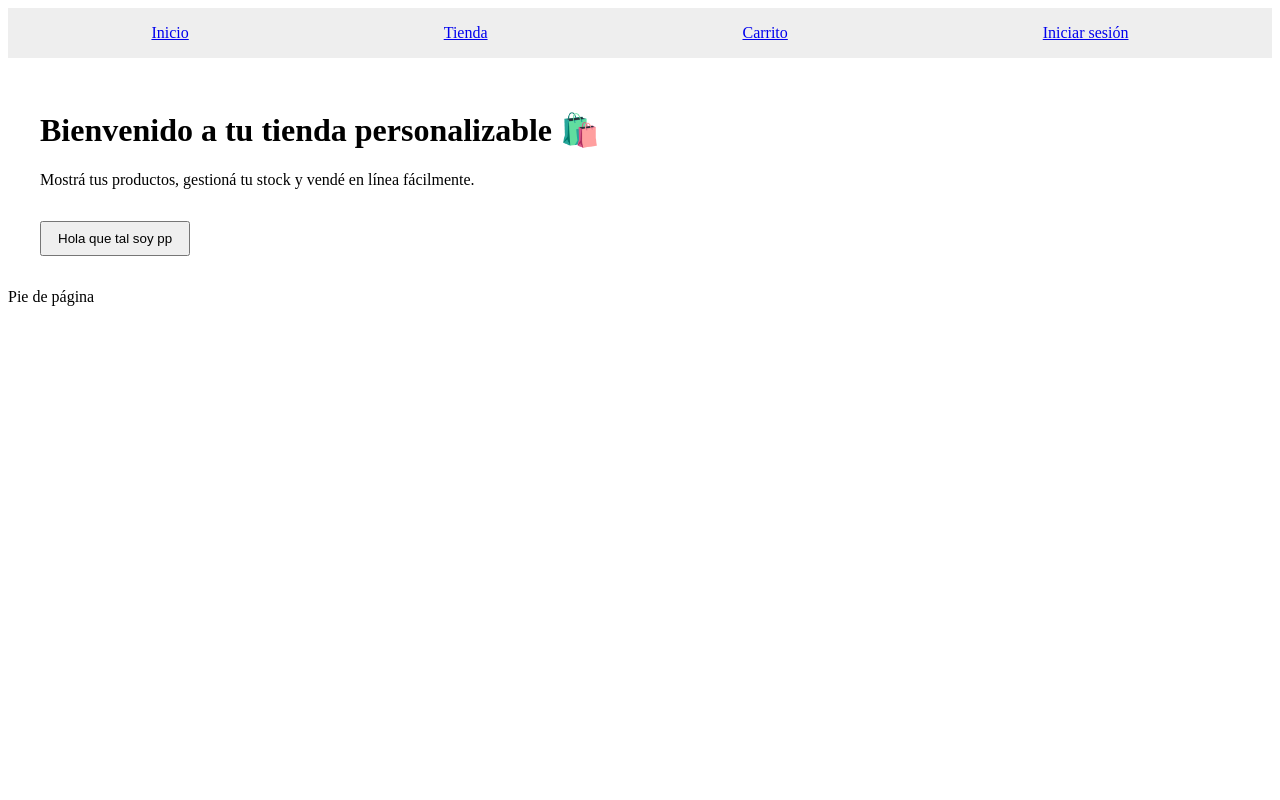
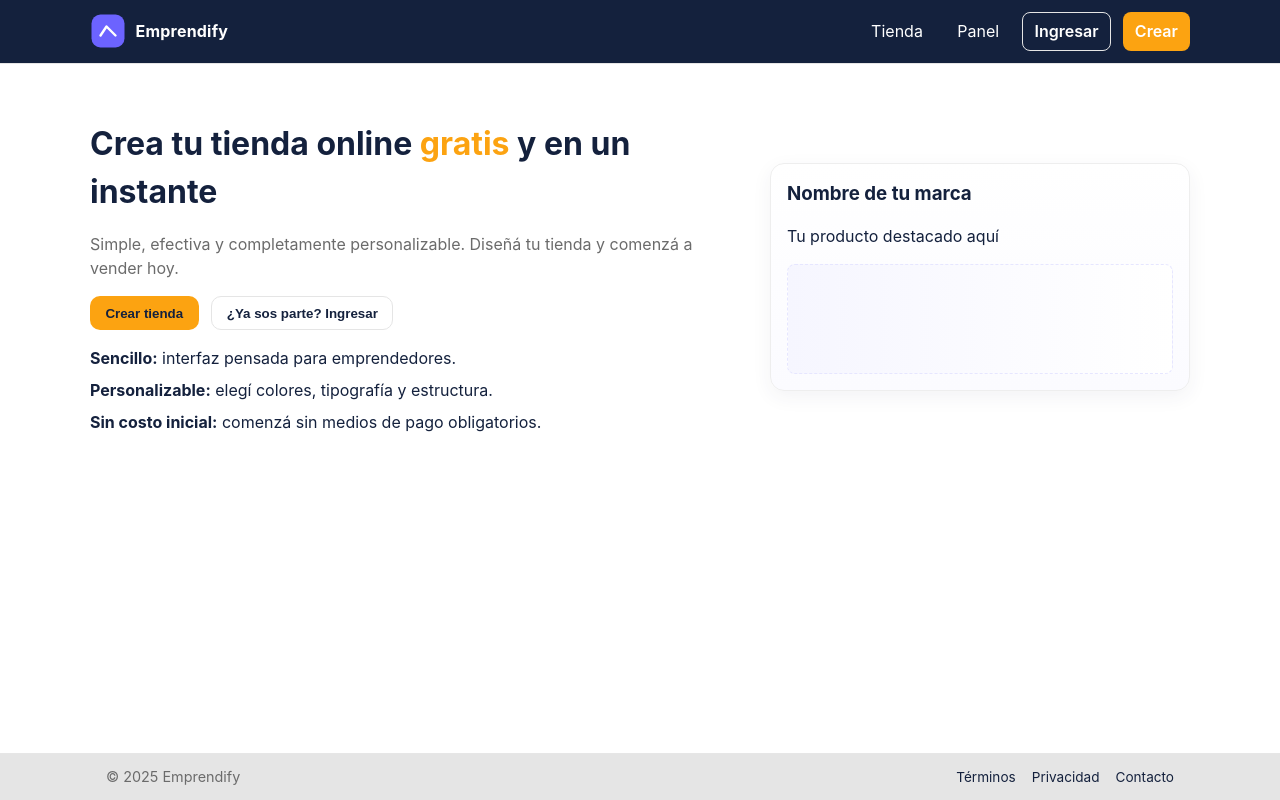
Before and after one commit to IsmaelEnrique/PFC-AIA, a React app: page / in a window 1280 px wide. Built offline with nearby package versions, Linux system fonts and the light colour scheme; the HTML template or start-up script is replaced by a standard one.

Commit message:
Subo nuevos cambios como crear una carpeta para los estilos y realice la primer pantalla con su respectivo estilo

```diff
--- a/src/App.jsx
+++ b/src/App.jsx
@@ -1,4 +1,34 @@
-import { Routes, Route } from 'react-router-dom'
+import { Routes, Route } from "react-router-dom";
+import Navbar from "./components/Navbar";     // ✅ sin barra inicial
+import Footer from "./components/Footer";     // ✅
+import Home from "./pages/HomePage";              // ✅
+import Login from "./pages/LoginPage";
+import Register from "./pages/RegisterPage";
+import "./styles/index.css";
+
+
+export default function App() {
+  return (
+    <div className="layout">
+      {/* 🔹 Navbar global (siempre visible arriba) */}
+      <Navbar />
+
+      {/* 🔹 Contenido central que cambia según la ruta */}
+      <main className="content">
+        <Routes>
+          <Route path="/" element={<Home />} />
+          <Route path="/login" element={<Login />} />
+          <Route path="/register" element={<Register />} />
+        </Routes>
+      </main>
+
+      {/* 🔹 Footer global (siempre visible abajo) */}
+      <Footer />
+    </div>
+  );
+}
+
+/*import { Routes, Route } from 'react-router-dom'
 import Navbar from './components/Navbar.jsx'
 import Footer from './components/Footer.jsx'
 import HomePage from './pages/HomePage.jsx'
@@ -10,19 +40,19 @@ import AdminPanel from './pages/AdminPanel.jsx'
 
 function App() {
   return (
-    <>
+    <div className="layout">
       <Navbar />
-      <Routes>
-        <Route path="/" element={<HomePage />} />
-        <Route path="/login" element={<LoginPage />} />
-        <Route path="/register" element={<RegisterPage />} />
-        <Route path="/shop" element={<ShopPage />} />
-        <Route path="/cart" element={<CartPage />} />
-        <Route path="/admin" element={<AdminPanel />} />
-      </Routes>
+      <main className="content">
+        <Routes>
+          <Route path="/" element={<Home />} />
+          <Route path="/login" element={<Login />} />
+          <Route path="/register" element={<Register />} />
+        </Routes>
+      </main>
       <Footer />
-    </>
-  )
+    </div>
+  );
 }
 
-export default App
+export default App;
+*/
--- a/src/components/Footer.jsx
+++ b/src/components/Footer.jsx
@@ -1,4 +1,17 @@
-// src/components/Footer.jsx
 export default function Footer() {
-  return <footer>Pie de página</footer>;
+  return (
+   <footer className="site-footer">
+      <div className="footer-inner">
+        <div className="footer-left">
+          <span>© 2025 Emprendify</span>
+        </div>
+        <div className="footer-right">
+        <a href="#">Términos</a>
+        <a href="#">Privacidad</a>
+        <a href="#">Contacto</a>
+        </div>
+    </div>
+</footer>
+
+  )
 }
--- /dev/null
+++ b/src/components/Logo.jsx
@@ -0,0 +1,8 @@
+export default function Logo({ size = 36 }) {
+  return (
+    <svg width={size} height={size} viewBox="0 0 24 24" aria-hidden="true">
+      <rect x="1" y="1" width="22" height="22" rx="6" fill="#6C63FF" />
+      <path d="M7 15 L11 9 L17 15" stroke="white" strokeWidth="1.6" strokeLinecap="round" strokeLinejoin="round" fill="none"/>
+    </svg>
+  )
+}
--- a/src/components/Navbar.jsx
+++ b/src/components/Navbar.jsx
@@ -1,12 +1,22 @@
 import { Link } from 'react-router-dom'
+import Logo from '../components/Logo.jsx'
 
 export default function Navbar() {
   return (
-    <nav style={{ display: 'flex', justifyContent: 'space-around', padding: '1rem', background: '#eee' }}>
-      <Link to="/">Inicio</Link>
-      <Link to="/shop">Tienda</Link>
-      <Link to="/cart">Carrito</Link>
-      <Link to="/login">Iniciar sesión</Link>
-    </nav>
+    <header className="navbar">
+      <div className="container nav-inner">
+        <Link to="/" className="brand">
+          <Logo />
+          <span className="brand-text">Emprendify</span>
+        </Link>
+
+        <nav className="nav-links">
+          <Link to="/shop">Tienda</Link>
+          <Link to="/admin">Panel</Link>
+          <Link to="/login" className="btn btn-ghost">Ingresar</Link>
+          <Link to="/register" className="btn btn-primary">Crear</Link>
+        </nav>
+      </div>
+    </header>
   )
 }
--- a/src/main.jsx
+++ b/src/main.jsx
@@ -1,7 +1,7 @@
 import { StrictMode } from 'react'
 import { createRoot } from 'react-dom/client'
 import { BrowserRouter } from 'react-router-dom'
-// import './index.css'
+import './styles/index.css'
 import App from './App.jsx'
 
 createRoot(document.getElementById('root')).render(
--- a/src/pages/HomePage.jsx
+++ b/src/pages/HomePage.jsx
@@ -1,14 +1,44 @@
+// src/pages/Home.jsx
+import { useNavigate } from "react-router-dom";
 
-export default function HomePage() {
+export default function Home() {
+  const navigate = useNavigate();
+
   return (
-    <div style={{ padding: '2rem' }}>
-      <h1>Bienvenido a tu tienda personalizable 🛍️</h1>
-      <p>Mostrá tus productos, gestioná tu stock y vendé en línea fácilmente.</p>
+    <main className="home">
+      <section className="hero container">
+        <div className="hero-inner">
+          <div className="hero-copy">
+            <h1>
+              Crea tu tienda online <span className="accent">gratis</span> y en un instante
+            </h1>
+            <p className="lead">
+              Simple, efectiva y completamente personalizable. Diseñá tu tienda y comenzá a vender hoy.
+            </p>
 
+            <div className="hero-ctas">
+              <button className="btn btn-primary" onClick={() => navigate("/register")}>
+                Crear tienda
+              </button>
+              <button className="btn btn-ghost" onClick={() => navigate("/login")}>
+                ¿Ya sos parte? Ingresar
+              </button>
+            </div>
 
-      <button style={{ marginTop: '1rem', padding: '0.5rem 1rem' }}>
-        Hola que tal soy pp
-      </button>
-    </div>
-  )
+            <ul className="benefits">
+              <li><b>Sencillo:</b> interfaz pensada para emprendedores.</li>
+              <li><b>Personalizable:</b> elegí colores, tipografía y estructura.</li>
+              <li><b>Sin costo inicial:</b> comenzá sin medios de pago obligatorios.</li>
+            </ul>
+          </div>
+
+          <div className="card-mock">
+            <h3>Nombre de tu marca</h3>
+            <p>Tu producto destacado aquí</p>
+            <div className="product-sample"></div>
+          </div>
+        </div>
+      </section>
+    </main>
+  );
 }
--- /dev/null
+++ b/src/styles/index.css
@@ -0,0 +1,325 @@
+/* ================================
+   🎨 PALETA Y VARIABLES GENERALES
+   ================================ */
+:root {
+  --accent: #FCA311;      /* 🟠 Color principal de marca: botones, acentos */
+  --accent-2: #14213D;    /* 🔵 Azul oscuro: encabezados, fondos de barra */
+  --bg: #FFFFFF;          /* ⚪ Fondo base de la app */
+  --muted: #6B6B6B;       /* 🩶 Texto gris secundario */
+  --container: 1100px;    /* 📏 Ancho máximo de contenido centrado */
+  --radius: 10px;         /* 🔘 Bordes redondeados estándar */
+  --gap: 1.25rem;         /* 📐 Espaciado entre elementos */
+  font-family: "Neue Montreal", Inter, system-ui, sans-serif;
+}
+
+/* ================================
+   ⚙️ ESTILOS BASE
+   ================================ */
+* { box-sizing: border-box; }
+
+body {
+  margin: 0;
+  background: var(--bg);
+  color: var(--accent-2);
+  line-height: 1.5;
+}
+
+.container {
+  max-width: var(--container);
+  margin: 0 auto;
+  padding: 1rem;
+}
+
+/* Enlaces y texto auxiliar */
+a {
+  color: inherit;
+  text-decoration: none;
+}
+
+.muted { color: var(--muted); }
+.small { font-size: 0.9rem; }
+
+/* ================================
+   🧭 NAVBAR (barra superior)
+   ================================ */
+.navbar {
+  background: var(--accent-2); /* Fondo azul oscuro */
+  color: var(--bg); /* Texto blanco */
+  border-bottom: 1px solid #e5e5e5;
+  position: sticky;
+  top: 0;
+  z-index: 60;
+}
+
+.nav-inner {
+  display: flex;
+  align-items: center;
+  justify-content: space-between;
+  padding: 0.75rem 0;
+}
+
+.brand {
+  display: flex;
+  align-items: center;
+  gap: 0.6rem;
+}
+
+.brand-text {
+  font-weight: 700;
+
+  letter-spacing: 0.2px;
+  color: var(--bg);
+}
+
+/* Links de navegación */
+.nav-links {
+  display: flex;
+  align-items: center;
+  gap: 0.75rem;
+}
+
+.nav-links a {
+  padding: 0.4rem 0.7rem;
+  border-radius: 8px;
+  color: var(--bg);
+  transition: all 0.2s ease;
+}
+
+/* Hover: cambia a naranja */
+.nav-links a:hover {
+  color: var(--accent);
+}
+
+/* ================================
+   🔘 BOTONES
+   ================================ */
+.btn {
+  padding: 0.55rem 0.9rem;
+  border-radius: var(--radius);
+  border: 1px solid transparent;
+  cursor: pointer;
+  transition: 0.2s;
+  font-weight: 600;
+}
+
+/* Botón principal naranja */
+.btn-primary {
+  background: var(--accent);
+  color: var(--accent-2);
+}
+
+/* Hover: más oscuro */
+.btn-primary:hover {
+  background: #e19010;
+}
+
+/* Botón transparente con borde */
+.btn-ghost {
+  background: transparent;
+  border: 1px solid #e5e5e5;
+  color: var(--accent-2);
+}
+
+.btn-ghost:hover {
+  border-color: var(--accent);
+  color: var(--accent);
+}
+
+/* ================================
+   🏠 HERO SECTION (pantalla inicial)
+   ================================ */
+.hero {
+  padding: 3.5rem 0;
+  background: var(--bg);
+}
+
+.hero-inner {
+  display: grid;
+  grid-template-columns: 1fr 420px; /* texto izquierda, card derecha */
+  gap: 2rem;
+  align-items: center;
+}
+
+.hero-copy h1 {
+  font-size: 2rem;
+  margin: 0 0 0.6rem;
+  color: var(--accent-2);
+}
+
+/* palabra destacada ("gratis") */
+.hero-copy .accent {
+  color: var(--accent);
+}
+
+.lead {
+  color: var(--muted);
+  margin-bottom: 1rem;
+}
+
+/* Botones debajo del texto */
+.hero-ctas {
+  display: flex;
+  gap: 0.8rem;
+  margin-bottom: 1rem;
+}
+
+/* Lista de beneficios */
+.benefits {
+  margin: 0;
+  padding: 0;
+  list-style: none;
+  display: grid;
+  gap: 0.5rem;
+  max-width: 520px;
+}
+
+/* ================================
+   🧩 CARD DE DEMO
+   ================================ */
+.card-mock {
+  background: linear-gradient(180deg, #fff, #fbfbff);
+  border-radius: 14px;
+  padding: 1rem;
+  border: 1px solid #eee;
+  box-shadow: 0 6px 20px rgba(50, 50, 93, 0.06);
+  color: var(--accent-2);
+}
+
+.card-mock h3 {
+  margin: 0 0 0.4rem;
+}
+
+.product-sample {
+  height: 110px;
+  background: linear-gradient(90deg, #f6f6ff, #fff);
+  border-radius: 8px;
+  margin-top: 10px;
+  border: 1px dashed #e6e6ff;
+}
+
+/* ================================
+   ⭐ FEATURES / POR QUÉ ELEGIRNOS
+   ================================ */
+.features {
+  padding: 2rem 1rem;
+  background: var(--bg);
+}
+
+.feature-grid {
+  display: grid;
+  grid-template-columns: repeat(3, 1fr);
+  gap: 1rem;
+  margin-top: 1rem;
+}
+
+.feature {
+  background: #fff;
+  padding: 1rem;
+  border-radius: 10px;
+  border: 1px solid #f0f0f5;
+  box-shadow: 0 3px 8px rgba(0, 0, 0, 0.04);
+}
+
+/* ================================
+   📣 CALL TO ACTION / SIGNUP STRIP
+   ================================ */
+.signup-cta {
+  background: #f9f9f9;
+  padding: 1.5rem 0;
+  margin-top: 2rem;
+  border-top: 1px solid #eef;
+}
+
+.cta-inner {
+  display: flex;
+  align-items: center;
+  justify-content: space-between;
+  gap: 1rem;
+}
+
+/* ================================
+   ⚓ FOOTER
+   ================================ */
+.site-footer {
+  border-top: 1px solid #e6e6e6;
+  padding: 0.75rem 0;
+  color: var(--muted);
+  font-size: 0.9rem;
+  background-color: #e5e5e5; /* 💡 gris claro */
+}
+
+.footer-inner {
+  max-width: var(--container);
+  margin: 0 auto;
+  padding: 0 1rem;
+  display: flex;
+  justify-content: space-between;
+  align-items: center;
+  background-color: transparent;
+}
+
+.footer-left {
+  display: flex;
+  align-items: center;
+  gap: 0.5rem;
+}
+
+.footer-right {
+  display: flex;
+  align-items: center;
+  gap: 1rem;
+  font-size: 0.85rem;
+  color: #999;
+}
+
+.footer-right a {
+  color: var(--accent-2);
+  text-decoration: none;
+}
+
+.footer-right a:hover {
+  color: var(--accent);
+}
+/* ================================
+   📱 RESPONSIVE DESIGN
+   ================================ */
+@media (max-width: 900px) {
+  .hero-inner {
+    grid-template-columns: 1fr;
+    gap: 1rem;
+  }
+
+  .feature-grid {
+    grid-template-columns: 1fr;
+  }
+
+  .nav-links {
+    display: none; /* oculta el menú en pantallas chicas */
+  }
+
+  .brand-text {
+    font-size: 1rem;
+  }
+
+  .cta-inner {
+    flex-direction: column;
+    align-items: flex-start;
+  }
+}
+
+/* ===== LAYOUT BASE ===== */
+html, body {
+  height: 100%;         /* para usar toda la pantalla */
+  margin: 0;
+  padding: 0;
+}
+
+.layout {
+  display: flex;
+  flex-direction: column;
+  min-height: 100vh;    /* 💡 fuerza al contenedor a ocupar el alto total del viewport */
+}
+
+.content {
+  flex: 1;              /* 💪 ocupa todo el espacio libre entre el header y el footer */
+}
```
Also changed, not shown: 1 other file (tests, documents, lock files or other folders).
